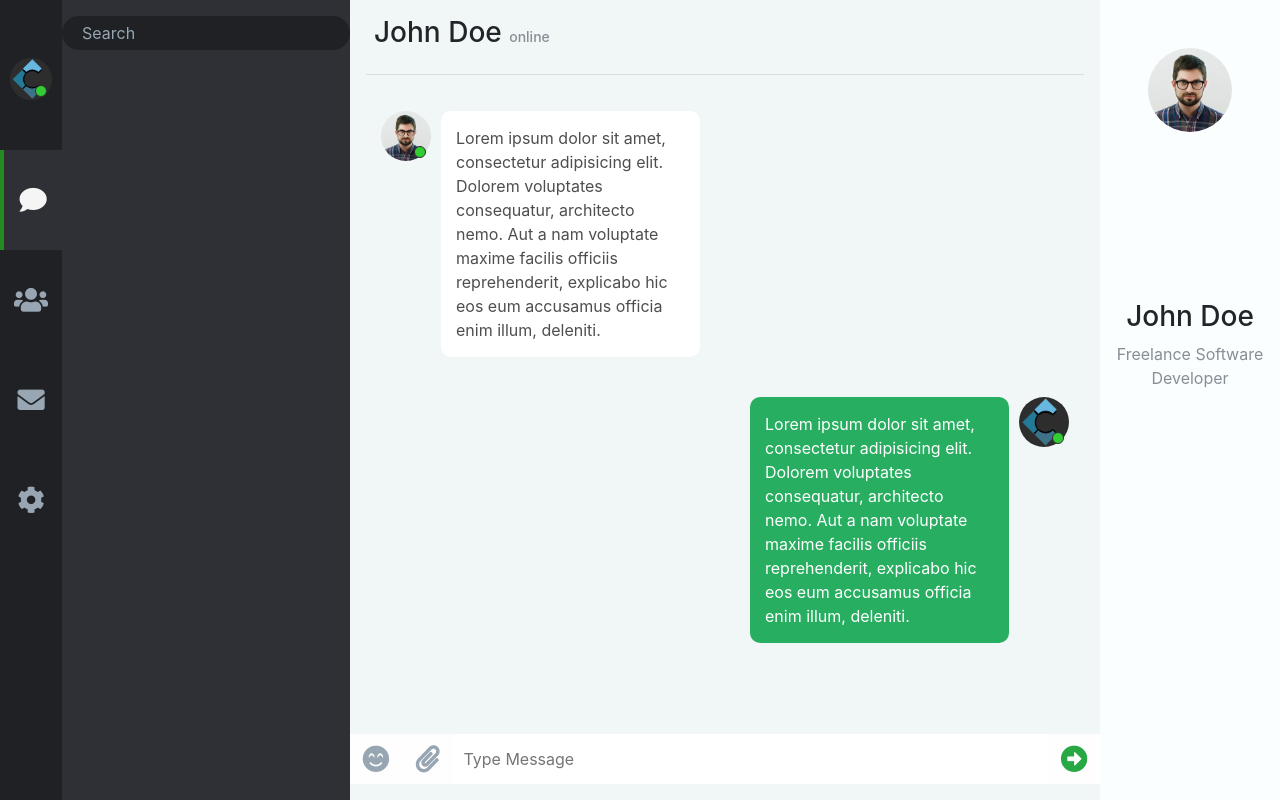
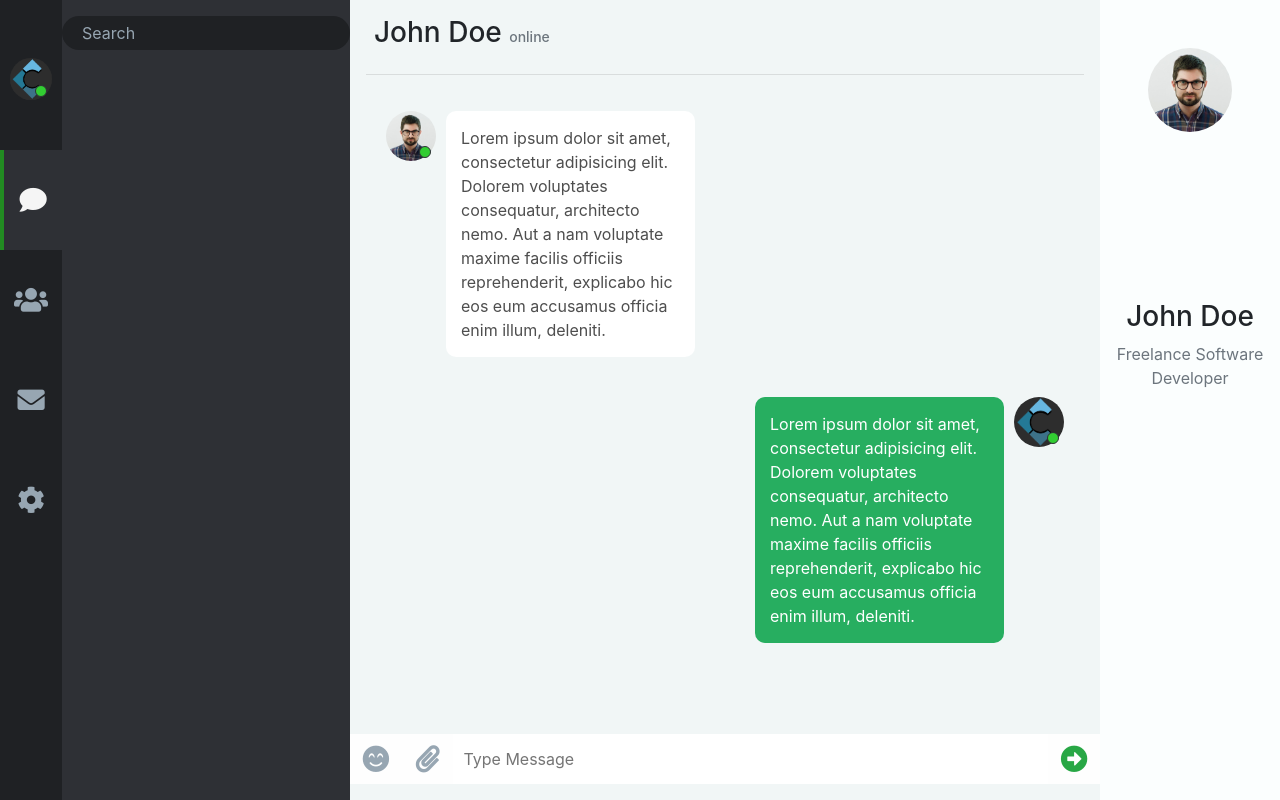
Before and after one commit to comphonia/parler, a plain HTML site: page index.html in a window 1280 px wide. Drawn offline with nearby package versions, Linux system fonts and the light colour scheme.

Commit message:
Style Updates and pause frontend, testing backend

```diff
--- a/assets/css/main-style.css
+++ b/assets/css/main-style.css
@@ -52,7 +52,7 @@ btn:hover {
 }
 
 .chat-block {
-    width: 50%;
+/*    width: 50%;*/
     padding: 20px;
 }
 
@@ -115,7 +115,8 @@ btn:hover {
     color: #4e4e4e;
     background-color: #fff;
     border-radius: 10px;
-    max-width: 90%;
+    width: auto;
+/*    max-width: 90%;*/
 }
 
 .from-msg{
--- a/index.html
+++ b/index.html
@@ -10,9 +10,9 @@
     <link rel="stylesheet" href="https://maxcdn.bootstrapcdn.com/bootstrap/4.0.0/css/bootstrap.min.css" integrity="sha384-Gn5384xqQ1aoWXA+058RXPxPg6fy4IWvTNh0E263XmFcJlSAwiGgFAW/dAiS6JXm" crossorigin="anonymous">
     <link rel="stylesheet" href="https://use.fontawesome.com/releases/v5.7.1/css/all.css" integrity="sha384-fnmOCqbTlWIlj8LyTjo7mOUStjsKC4pOpQbqyi7RrhN7udi9RwhKkMHpvLbHG9Sr" crossorigin="anonymous">
     <link rel="stylesheet" href="assets/css/main-style.css">
-    <link rel="stylesheet" href="assets/css/bootstrap.css">
+<!--    <link rel="stylesheet" href="assets/css/bootstrap.css">-->
 
-    <title>Parler - </title>
+    <title> - PieChat</title>
 </head>
 
 <body class="body">
@@ -52,7 +52,7 @@
                     <hr>
 
                     <div class="d-flex align-items-start flex-column">
-                        <div class="col-lg-6 chat-block d-flex">
+                        <div class="col-xl-6 chat-block d-flex">
                             <div class="user-chat-avatar">
                                 <img src="assets/imgs/avatar.jpg" class="img-fluid">
                                 <div class="active-icon float-right"></div>
@@ -62,7 +62,7 @@
 
                     </div>
                     <div class="d-flex align-items-end flex-column">
-                        <div class="col-lg-6 chat-block d-flex justify-content-end">
+                        <div class="col-xl-6 chat-block d-flex justify-content-end">
                             <p class="user-chat-message from-msg">Lorem ipsum dolor sit amet, consectetur adipisicing elit. Dolorem voluptates consequatur, architecto nemo. Aut a nam voluptate maxime facilis officiis reprehenderit, explicabo hic eos eum accusamus officia enim illum, deleniti. </p>
                             <div class="user-chat-avatar">
                                 <img src="assets/imgs/comp.png" class="img-fluid">
@@ -95,8 +95,6 @@
                 <div class="h3 text-center ">John Doe</div>
                 <div class="text-muted text-center">Freelance Software Developer</div>
             </div>
-
-
         </div>
     </div>
 
```
